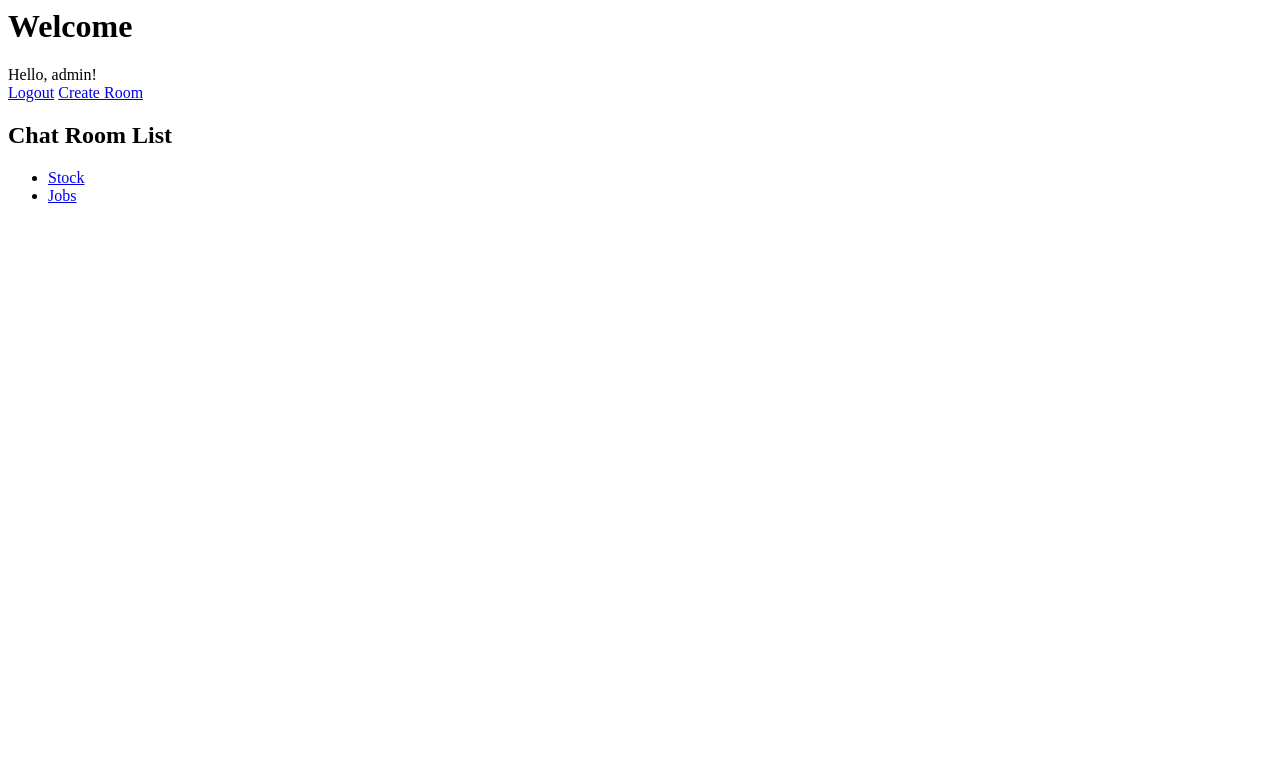
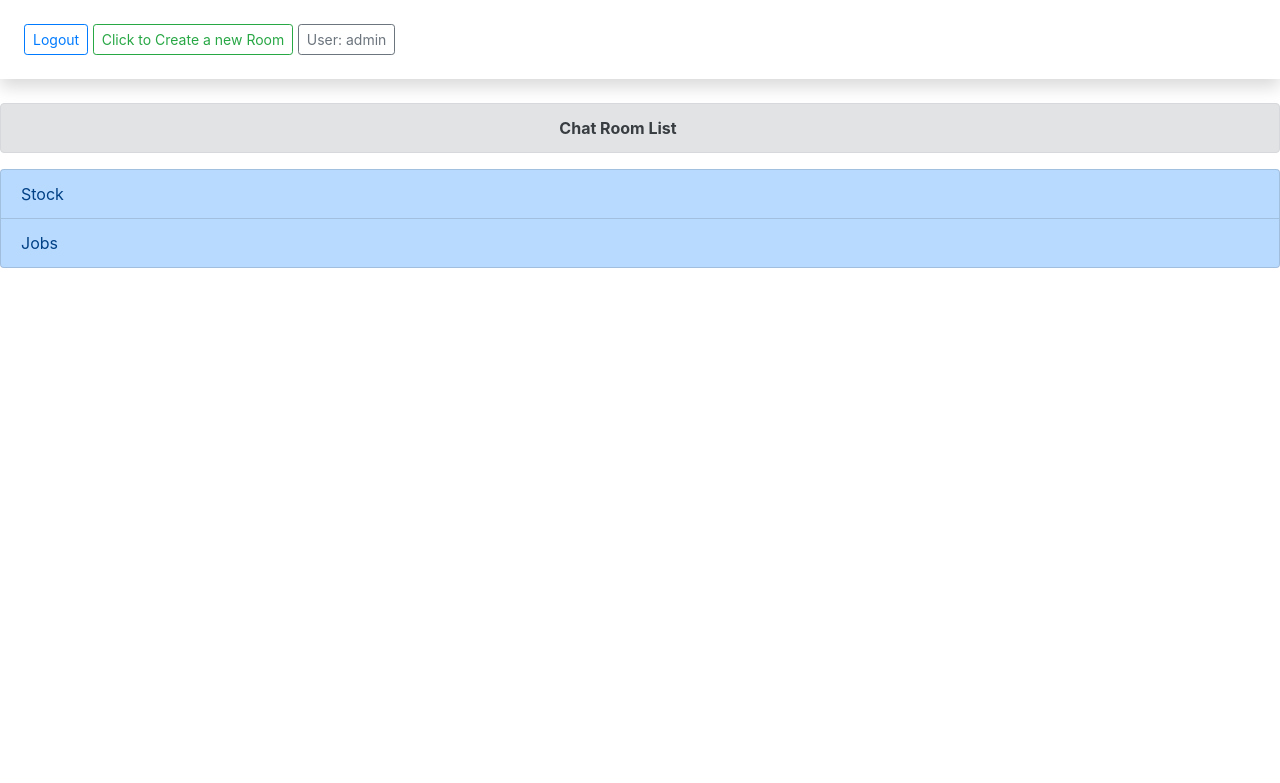
Before and after one commit to gbhgit/Browser-Based-Chat, a Django app: page / in a window 1280 px wide. Shown: the top 783 px of the page. Run offline with Django 3.2, Linux system fonts and the light colour scheme; a user stored in the database is signed in; data comes from the database, SQL or seed files in the repository; some libraries are stand-ins or nearby versions.

Commit message:
[issue-#29] fit style in home.html

```diff
--- a/chat/users/templates/users/home.html
+++ b/chat/users/templates/users/home.html
@@ -1,31 +1,32 @@
 <!--users/templates/users/home.html-->
+<!DOCTYPE html>
+<head>
+    <script src="https://ajax.googleapis.com/ajax/libs/jquery/1.12.4/jquery.min.js"></script>
+    <script src="https://maxcdn.bootstrapcdn.com/bootstrap/3.3.7/js/bootstrap.min.js" integrity="sha384-Tc5IQib027qvyjSMfHjOMaLkfuWVxZxUPnCJA7l2mCWNIpG9mGCD8wGNIcPD7Txa" crossorigin="anonymous"></script>
+    <script src='https://cdnjs.cloudflare.com/ajax/libs/Chart.js/2.5.0/Chart.min.js'></script>
+    <meta charset="UTF-8">
+    <meta name="viewport" content="width=device-width, initial-scale=1.0">
+    <link rel="stylesheet" href="https://maxcdn.bootstrapcdn.com/bootstrap/4.5.2/css/bootstrap.min.css">
+</head>
 
-{% extends 'base.html' %}
-
-{% block content %}
-Hello, {{ user.username|default:'Guest' }}!
-
-<div>
+<html>
     {% if user.is_authenticated %}
-        <a href="{% url 'logout' %}">Logout</a>
-        <a href="{% url 'register_room' %}">Create Room</a>
-
-        <div>
-            <h2> Chat Room List </h2>
-            <ul>
+        <div class="shadow p-4 mb-4 bg-white">
+            <a href="{% url 'logout' %}" class="btn btn-outline-primary btn-sm" role="button"">Logout</a>
+            <a href="{% url 'register_room' %}" class="btn btn-outline-success btn-sm" role="button"">Click to Create a new Room</a>
+            <a class="btn btn-outline-secondary btn-sm"">User: {{ user.username }}</a>
+        </div>
+        <div class="mt-3">
+            <div class="alert alert-secondary alert-dismissible text-center mt-3">
+                <b>Chat Room List</b>
+            </div>
+            <div class="list-group">
                 {% for room in rooms %}
-                    <li>
-                        <a href="{% url 'chat_room' room.id %}"> {{room.room_name}}  </a>
-                    </li>
+                    <a href="{% url 'chat_room' room.id %}" class="list-group-item list-group-item-action list-group-item-primary">{{room.room_name}}</a>
                 {% endfor %}
-            </ul>
+            </div>
         </div>
-
     {% else %}
         <a href="{% url 'login' %}">Login</a>
     {% endif %}
-
-</div>
-
-
-{% endblock %}
+</html>
```
